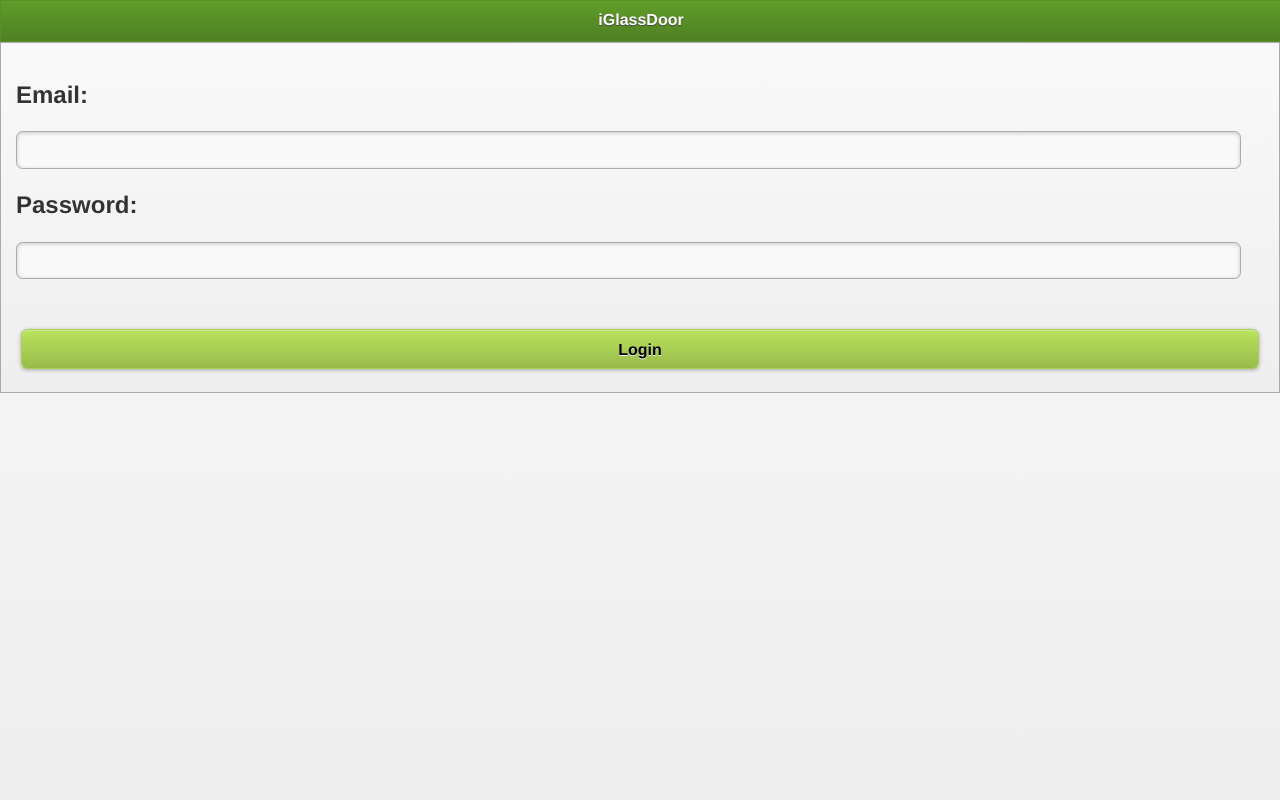
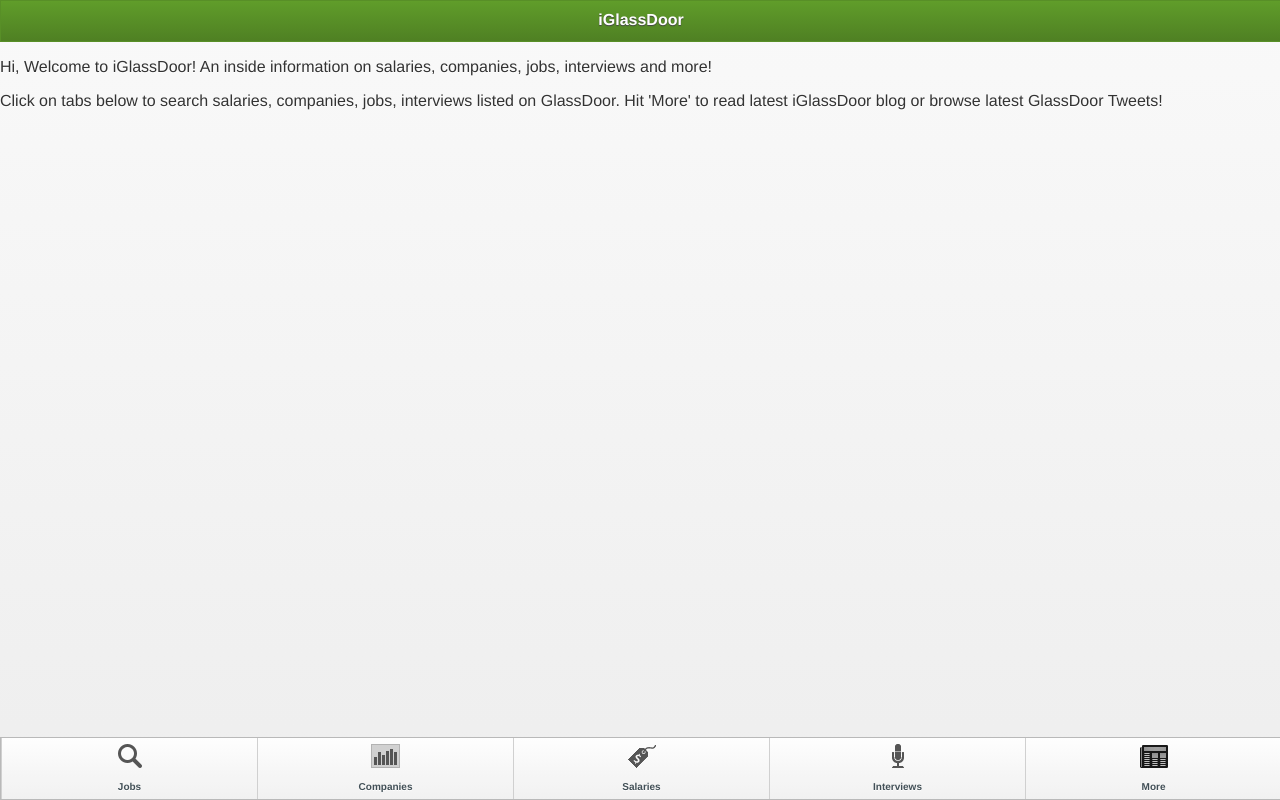
Before and after one commit to sjuvekar/iglassdoor, a plain HTML site: page www/index.html in a window 1280 px wide. Drawn offline with Linux system fonts and the light colour scheme.

Commit message:
Changed index.html for time being

```diff
--- a/www/index.html
+++ b/www/index.html
@@ -15,21 +15,31 @@
 </head>
 <body>
 
-<div data-role="page" id="iglassdoor-main">
+<div data-role="page" id="iglassdoor-jobs">
 
 	<div data-role="header" data-id="iglassdoor-header" data-position="fixed">
 		<h1>iGlassDoor</h1>
 	</div>
 
-	<div data-role="content" data-theme="a" data-content-theme="a">
-		<form data-ajax="False" action="get">
-			<label for="iglassdoor-email"><h2>Email:</h2></label>
-			<input type="text" name="iglassdoor-email" id="iglassdoor-email" />
-			<label for="iglassdoor-password"><h2>Password:</h2></label>
-			<input type="password" name="iglassdoor-password" id="iglassdoor-password" />
-			<a href="jobs.html" id="iglassdoor-login-button" data-role="button" style="margin-top: 50px">Login</a>
-		</form>
+	<div data-role="content">
+		<p>
+			Hi, Welcome to iGlassDoor! An inside information on salaries, companies, jobs, interviews and more!
+		</p>
+		<p>
+			Click on tabs below to search salaries, companies, jobs, interviews listed on GlassDoor. Hit 'More' to read latest iGlassDoor blog or browse latest GlassDoor Tweets!
+		</p>
+	</div>
 
+	<div data-role="footer" data-theme="c" data-position="fixed" data-fullscreen="true" data-tap-toggle="false" class="nav-glyphish-example">
+		<div data-role="navbar" data-iconpos="top" class="nav-glyphish-example" data-grid="d">
+			<ul>
+				<li><a href="jobs.html" id="glyphish-jobs" data-icon="custom" data-id="iglassdoor-tabs"><span style="font-size:10px">Jobs</span></a></li>
+				<li><a href="companies.html" id="glyphish-companies" data-icon="custom" data-id="iglassdoor-tabs"><span style="font-size:10px">Companies</span></a></li>
+				<li><a href="salaries.html" id="glyphish-salaries" data-icon="custom" data-id="iglassdoor-tabs"><span style="font-size:10px">Salaries</span></a></li>
+				<li><a href="interviews.html" id="glyphish-interviews" data-icon="custom" data-id="iglassdoor-tabs"><span style="font-size:10px">Interviews</span></a></li>
+				<li><a href="more.html" id="glyphish-more" data-icon="custom" data-id="iglassdoor-tabs"><span style="font-size:10px">More</span></a></li>
+			</ul>
+		</div>
 	</div>
 </div>
 
```
Also changed, not shown: www/jobs.html (+0 -13 lines), www/login.html (added, +37 -0 lines).
